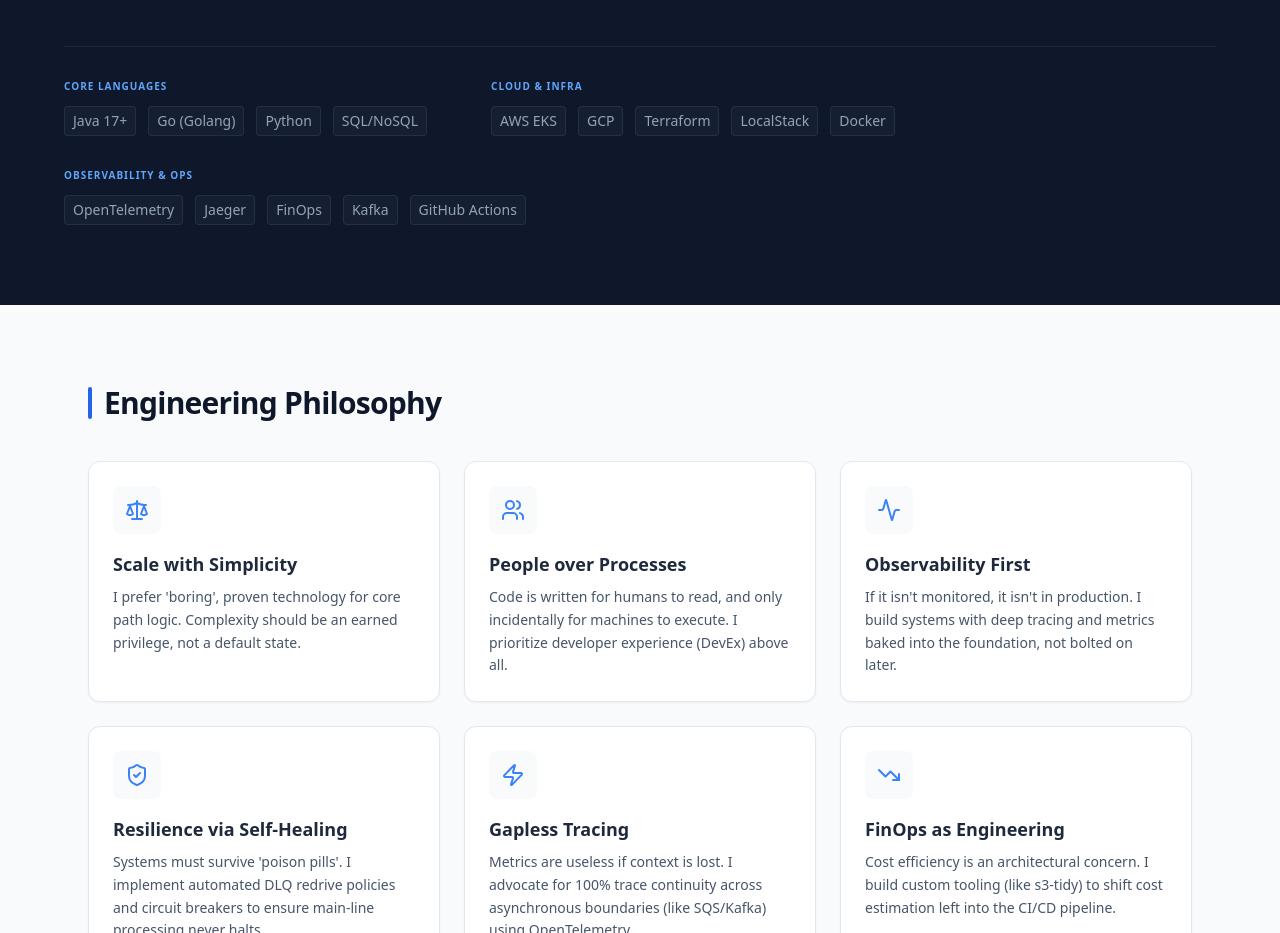
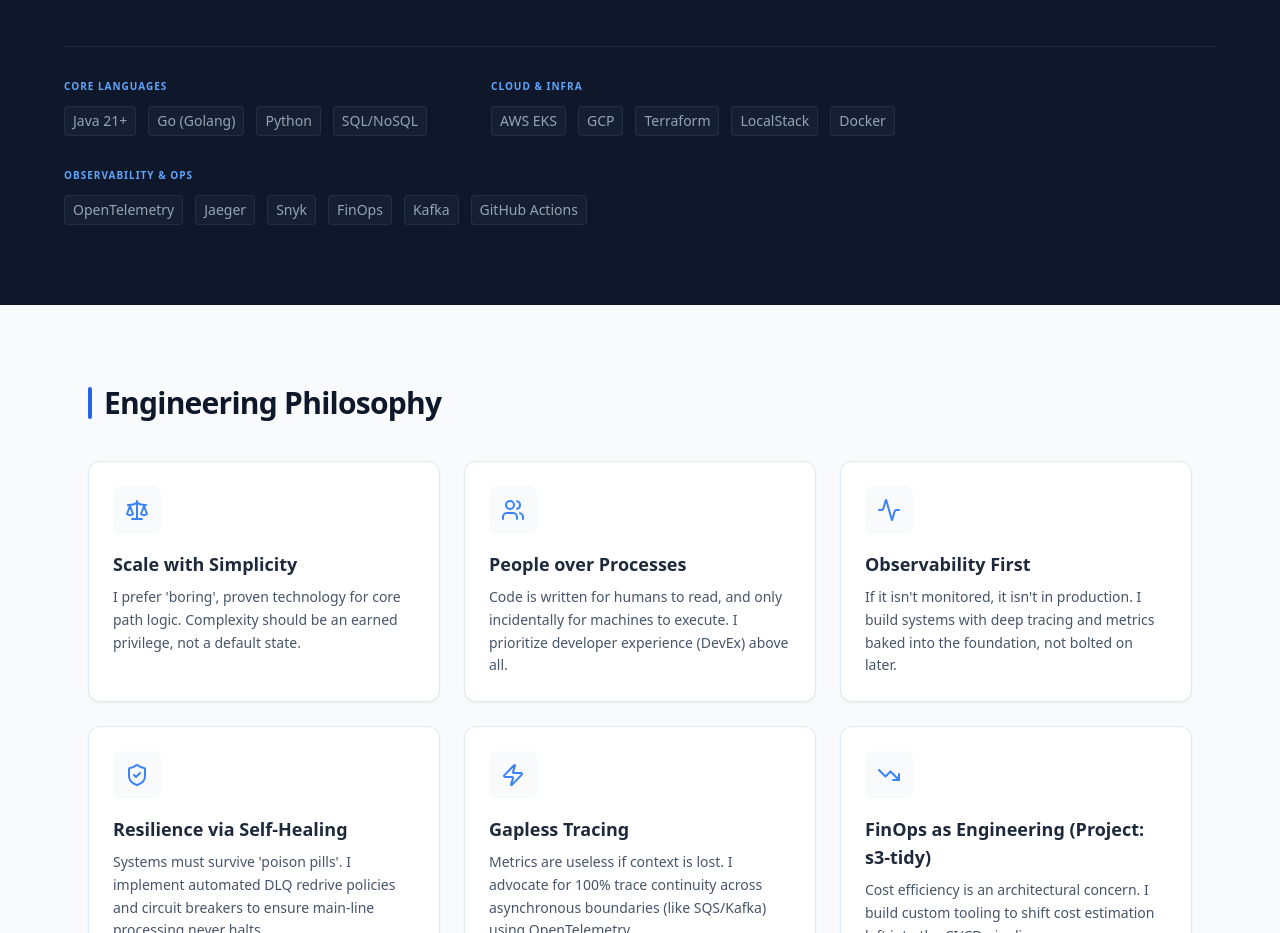
Before and after one commit to aslinger/my-portfolio, a React (Vite) app: page / in a window 1280 px wide. Shown: the part 399-1332 px from the top of the page. Built offline with nearby package versions, Linux system fonts and the light colour scheme; no server answers.

Commit message:
Updated skills

```diff
--- a/src/components/Philosophy.tsx
+++ b/src/components/Philosophy.tsx
@@ -28,8 +28,8 @@ const PRINCIPLES = [
         icon: <Zap className="text-blue-500" size={24} />
     },
     {
-        title: "FinOps as Engineering",
-        description: "Cost efficiency is an architectural concern. I build custom tooling (like s3-tidy) to shift cost estimation left into the CI/CD pipeline.",
+        title: "FinOps as Engineering (Project: s3-tidy)",
+        description: "Cost efficiency is an architectural concern. I build custom tooling to shift cost estimation left into the CI/CD pipeline.",
         icon: <TrendingDown className="text-blue-500" size={24} />
     }
 ];
--- a/src/components/SkillsCloud.tsx
+++ b/src/components/SkillsCloud.tsx
@@ -1,7 +1,7 @@
 const SKILLS = [
-    { category: "Core Languages", items: ["Java 17+", "Go (Golang)", "Python", "SQL/NoSQL"] },
+    { category: "Core Languages", items: ["Java 21+", "Go (Golang)", "Python", "SQL/NoSQL"] },
     { category: "Cloud & Infra", items: ["AWS EKS", "GCP", "Terraform", "LocalStack", "Docker"] },
-    { category: "Observability & Ops", items: ["OpenTelemetry", "Jaeger", "FinOps", "Kafka", "GitHub Actions"] }
+    { category: "Observability & Ops", items: ["OpenTelemetry", "Jaeger", "Snyk", "FinOps", "Kafka", "GitHub Actions"] }
 ];
 
 export const SkillsCloud = () => {
```
